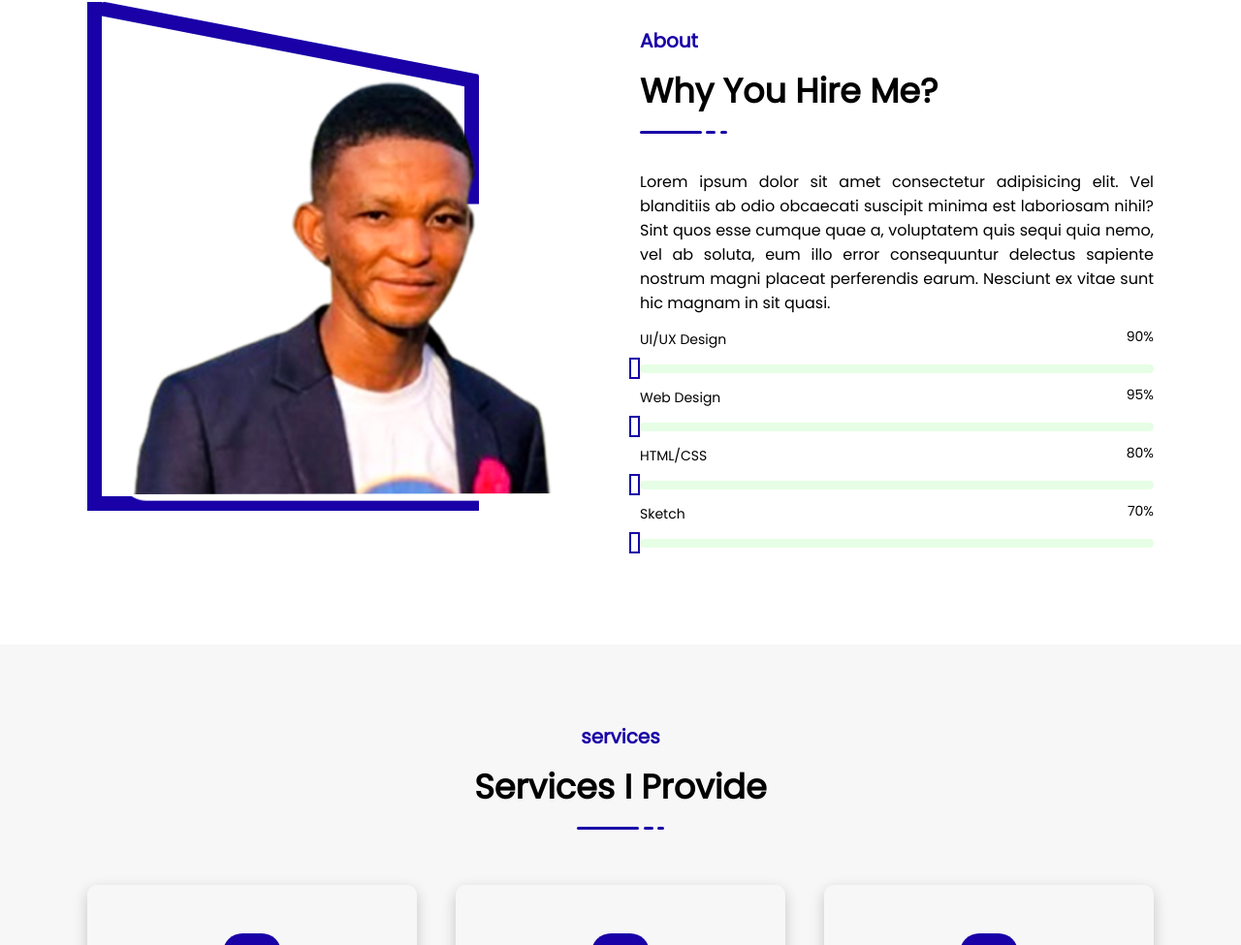
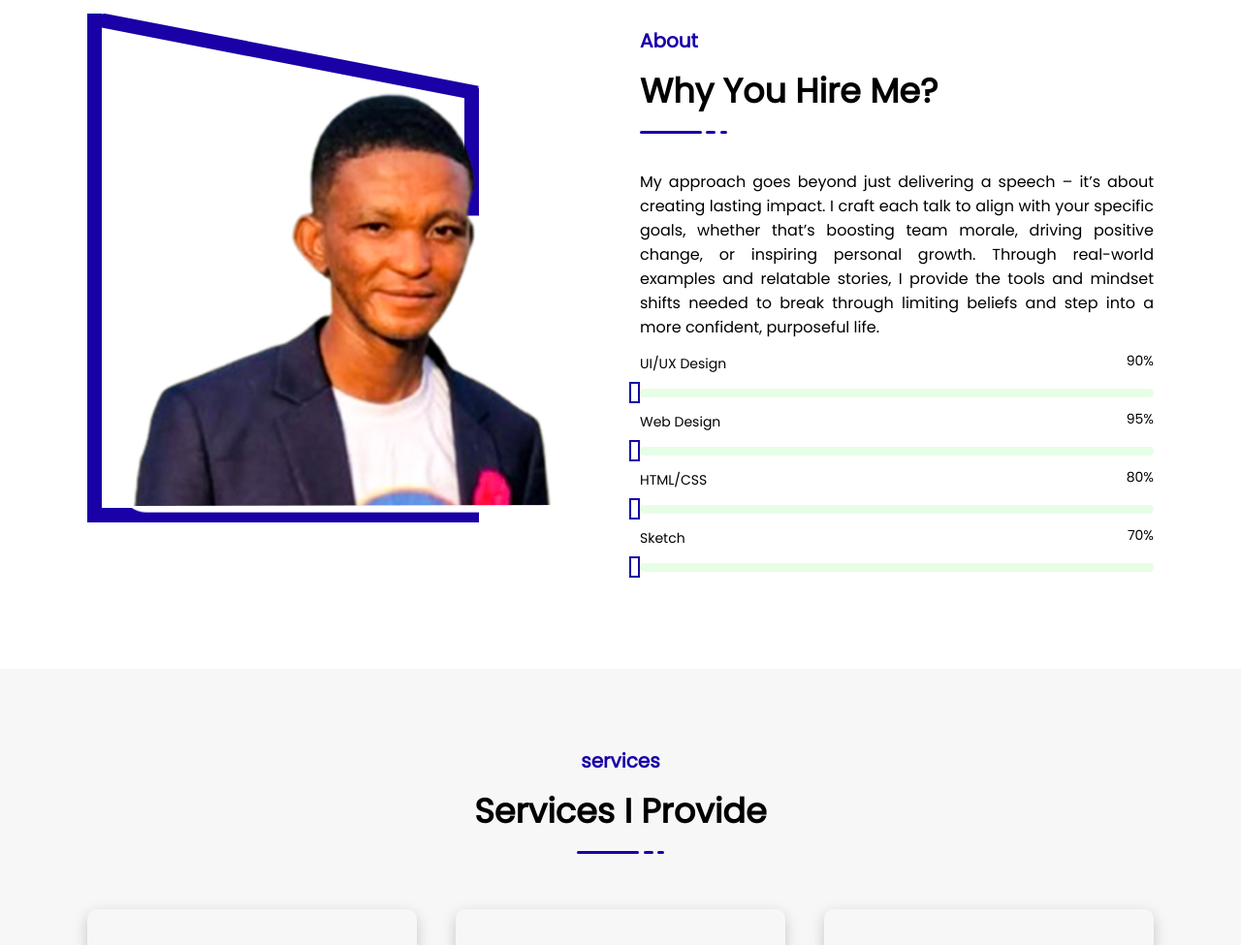
Before and after one commit to Mosayapps/Maec, a plain HTML site: page index.html in a window 1280 px wide. Shown: the part 783-1758 px from the top of the page at 97% size. Drawn offline with Linux system fonts and the light colour scheme; a script that the page names is missing.

Commit message:
Update for why u should hire me...

```diff
--- a/index.html
+++ b/index.html
@@ -82,11 +82,11 @@
                               <li></li>
                           </ul>
                       </div> <!--===== Section Title =====-->
-                      <p>Lorem ipsum dolor sit amet consectetur adipisicing elit. Vel blanditiis ab odio obcaecati
-                          suscipit minima est laboriosam nihil? Sint quos esse cumque quae a, voluptatem quis
-                          sequi quia nemo, vel ab soluta, eum illo error consequuntur delectus sapiente
-                          nostrum magni placeat perferendis earum. Nesciunt
-                          ex vitae sunt hic magnam in sit quasi.</p>
+                      <p>My approach goes beyond just delivering a speech – it’s about creating lasting impact.
+                          I craft each talk to align with your specific goals, whether that’s boosting team morale,
+                          driving positive change, or inspiring personal growth. Through real-world examples and relatable stories,
+                          I provide the tools and mindset shifts needed to break through limiting beliefs and step into a more confident,
+                          purposeful life.</p>
                           <div class="about-skills">
                               <div class="skill-item">
                                   <div class="skill-header">
```
